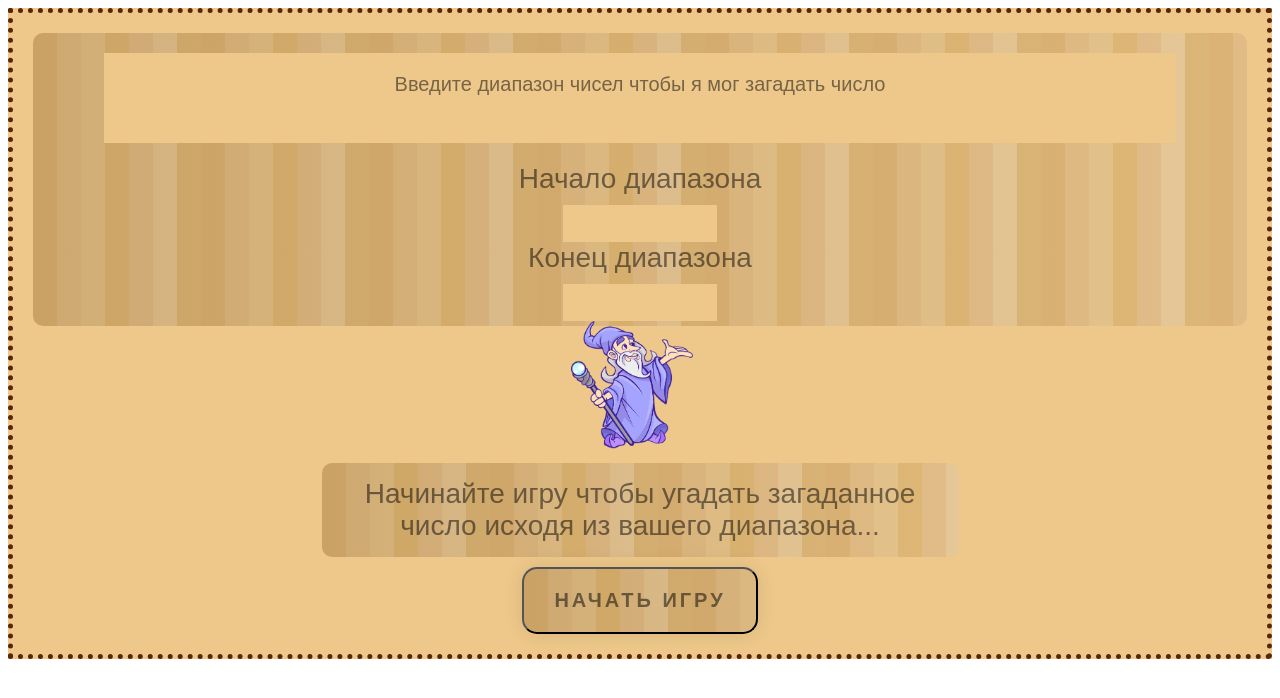
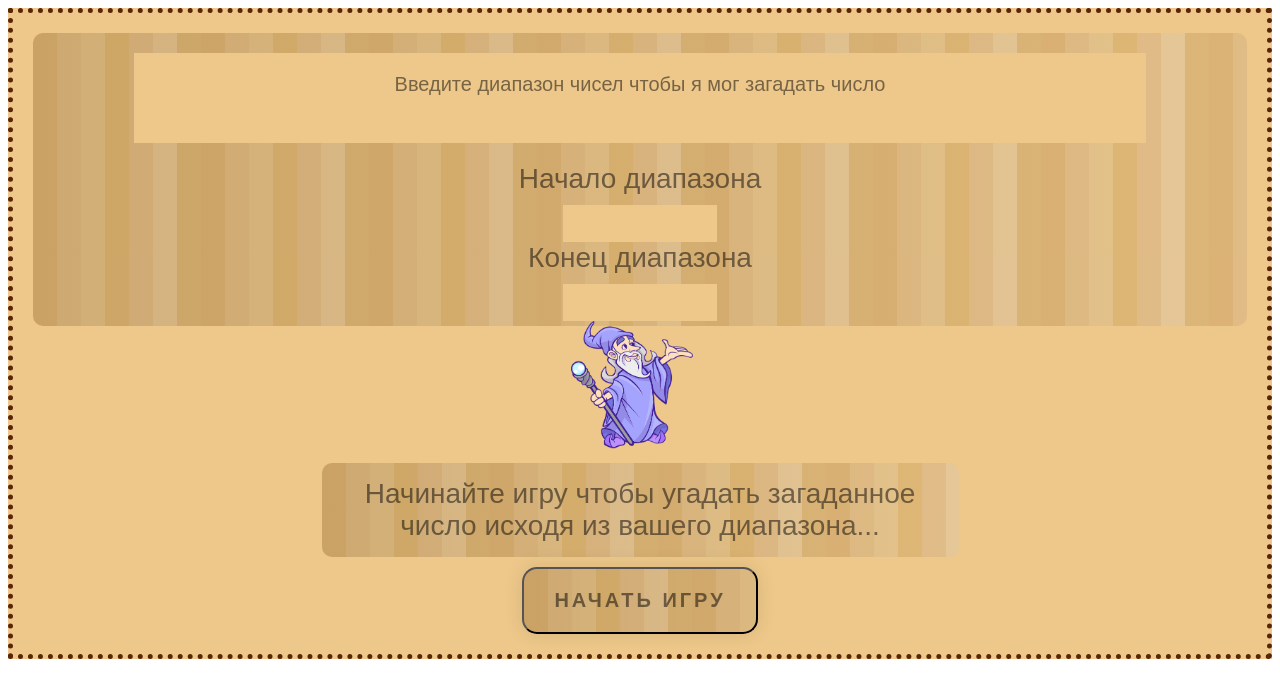
Before and after one commit to Sarkhan07/GuessTheNumber, a plain HTML site: page index.html in a window 1280 px wide. Drawn offline with Linux system fonts and the light colour scheme.

Commit message:
feat: changing style of init-title

```diff
--- a/style.css
+++ b/style.css
@@ -84,11 +84,15 @@
         repeating-linear-gradient(to right, #eec487, #eec487 3vmin, #f3cf9a 3vmin, #f3cf9a 6vmin, #f8d8a2 6vmin, #f8d8a2 9vmin, #f1ca88 9vmin, #f1ca88 12vmin, #f4d09e 12vmin, #f4d09e 15vmin, #faddb0 15vmin, #faddb0 18vmin, #eec88a 18vmin, #eec88a 21vmin);
 }
 
+.game-init {
+    position: relative;
+}
+
 .init-title {
     position: relative;
     display: block;
     margin: 20px auto;
-    width: 85%;
+    width: 80%;
     height: 50px;
     padding: 20px;
     font-size: 20px;
```
